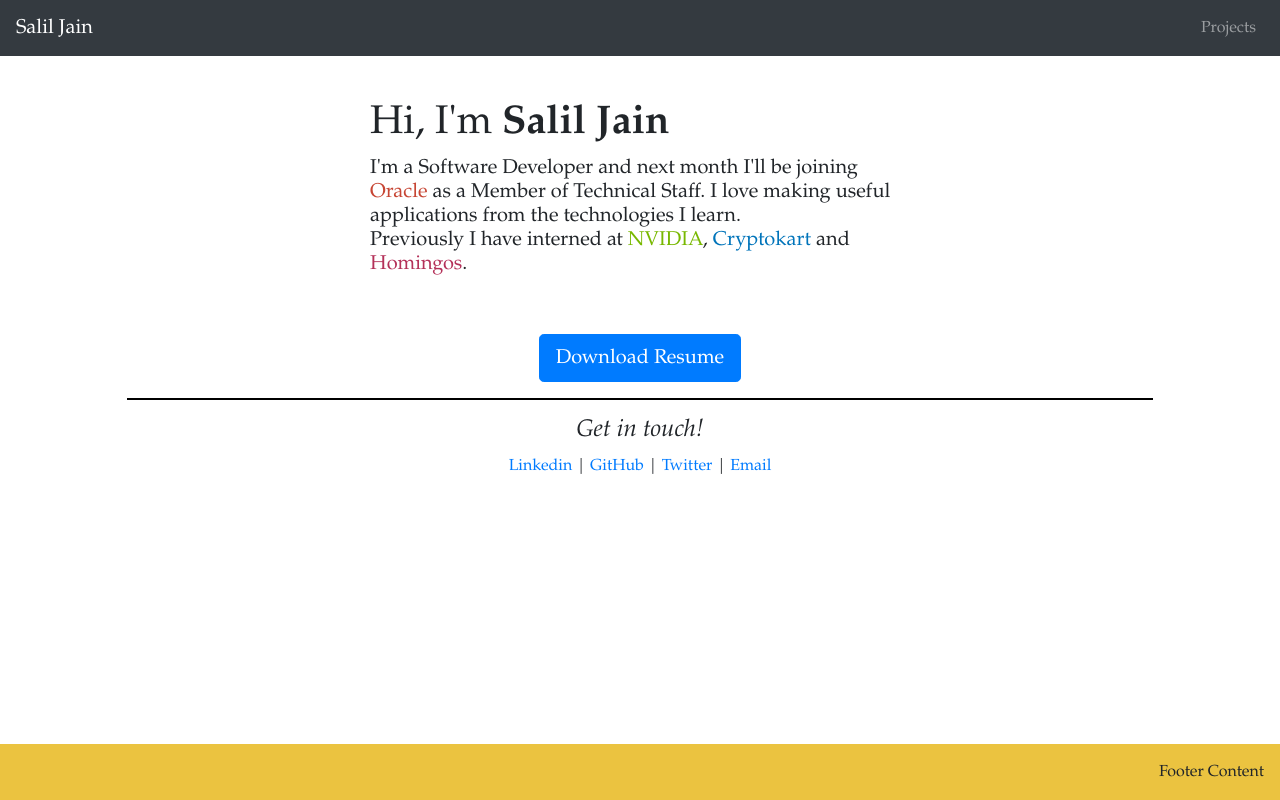
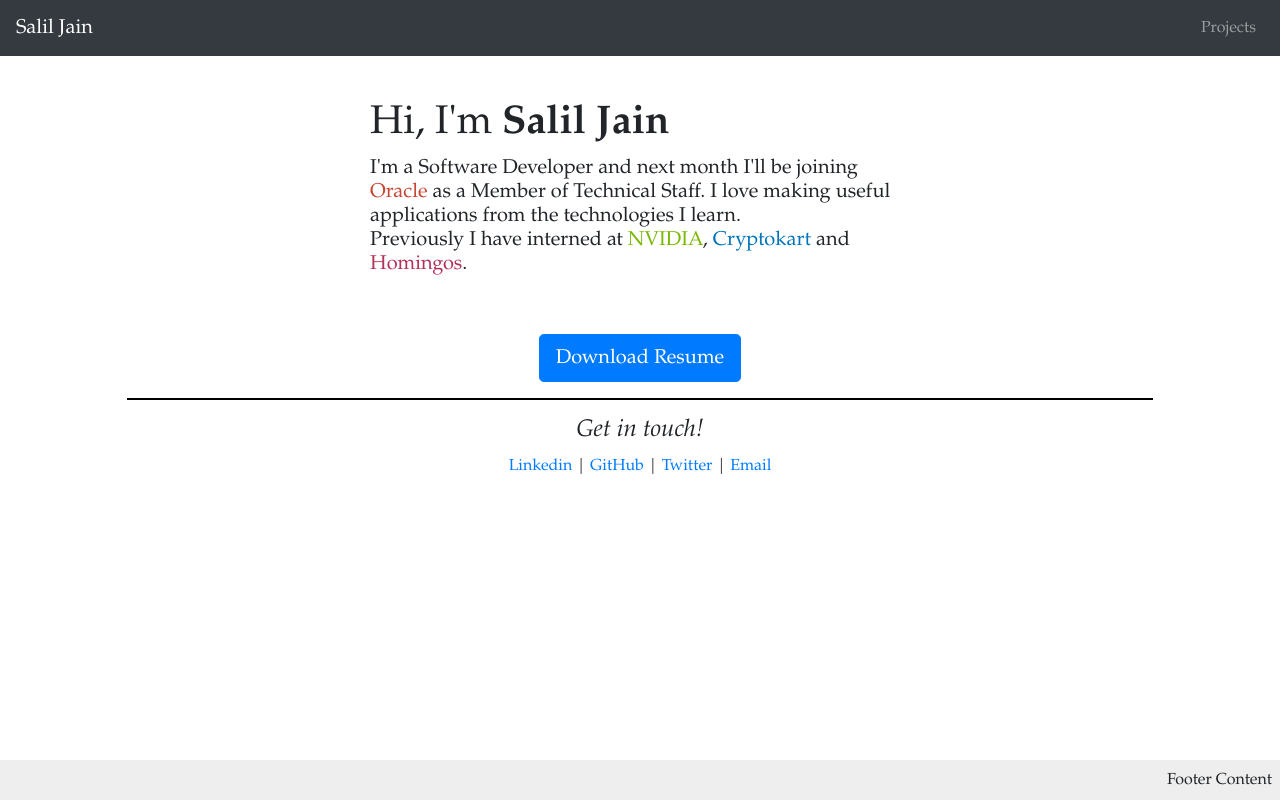
Before and after one commit to Salil-Jain/salil-jain.github.io, a React (Create React App) app: page / in a window 1280 px wide. Built offline with nearby package versions, Linux system fonts and the light colour scheme.

Commit message:
modified css

```diff
--- a/src/App.css
+++ b/src/App.css
@@ -61,8 +61,8 @@
   width: 100%;
   text-align: right;
   margin-top: 1rem;
-  padding: 1rem;
-  background-color: rgb(235, 195, 64);
+  padding: 0.5rem;
+  background-color: #eee;
   position: fixed;
   bottom: 0;
   left: 0;
```
